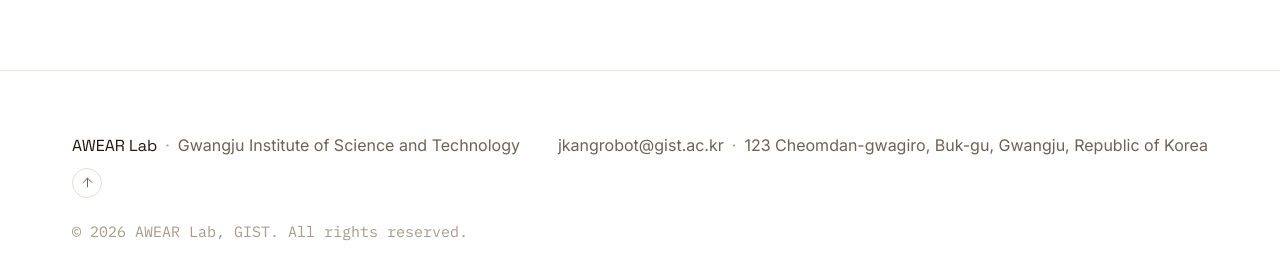
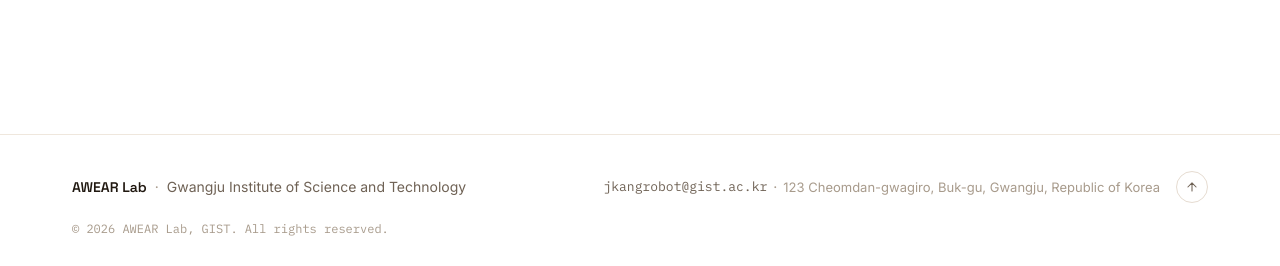
Before and after one commit to TaeHwan-Gwak/webpage_awear, a Vue app: page / in a window 1280 px wide. Shown: the part 2406-2672 px from the top of the page. Built offline with nearby package versions, Linux system fonts and the light colour scheme; no server answers; the database is empty.

Commit message:
style: footer

```diff
--- a/src/components/TheFooter.vue
+++ b/src/components/TheFooter.vue
@@ -1,28 +1,39 @@
 <template>
   <footer class="footer">
     <div class="footer-inner">
+      <!-- 좌측: 연구실 명칭 & 기관명 -->
       <div class="left">
         <span class="brand">AWEAR Lab</span>
         <span class="divider">·</span>
-        <span>Gwangju Institute of Science and Technology</span>
+        <a href="https://www.gist.ac.kr/en/" target="_blank" rel="noreferrer" class="affil-link">
+          Gwangju Institute of Science and Technology
+        </a>
       </div>
 
+      <!-- 우측: 이메일 & 주소 & Top 버튼 -->
       <div class="right">
-        <span>jkangrobot@gist.ac.kr</span>
-        <span class="divider">·</span>
-        <span>123 Cheomdan-gwagiro, Buk-gu, Gwangju, Republic of Korea</span>
-      </div>
+        <div class="contact-group">
+          <a href="mailto:jkangrobot@gist.ac.kr" class="email">
+            jkangrobot@gist.ac.kr
+          </a>
+          <span class="divider">·</span>
+          <span class="address">
+            123 Cheomdan-gwagiro, Buk-gu, Gwangju, Republic of Korea
+          </span>
+        </div>
 
-      <div class="social">
-        <a href="#" aria-label="Back to top">
+        <a href="#" class="back-to-top" aria-label="Back to top">
           <svg viewBox="0 0 24 24" aria-hidden="true">
-            <path d="M12 19V5M5 12l7-7 7 7" fill="none" stroke="currentColor" stroke-width="1.6" stroke-linecap="round"
-              stroke-linejoin="round" />
+            <path d="M12 19V5M5 12l7-7 7 7" stroke-width="1.8" stroke-linecap="round" stroke-linejoin="round" />
           </svg>
         </a>
       </div>
     </div>
-    <div class="legal">© {{ year }} AWEAR Lab, GIST. All rights reserved.</div>
+
+    <!-- 하단 저작권 -->
+    <div class="legal">
+      <p>© {{ year }} AWEAR Lab, GIST. All rights reserved.</p>
+    </div>
   </footer>
 </template>
 
--- a/src/components/styles/TheFooter.css
+++ b/src/components/styles/TheFooter.css
@@ -1,69 +1,146 @@
 .footer {
+  margin-top: 64px;
   border-top: 1px solid var(--border-soft);
+  background: var(--bg);
 
   .footer-inner {
     max-width: var(--page-max);
     margin: 0 auto;
-    padding: 64px 32px 0;
+    padding: 36px 32px 0;
     display: flex;
     justify-content: space-between;
     align-items: center;
+    gap: 20px;
+    font-size: 14px;
+    color: var(--text-muted);
+
+    .left {
+      display: inline-flex;
+      align-items: center;
       flex-wrap: wrap;
-    gap: 12px;
-    font-size: 16px;
-    color: var(--text-muted);
+      gap: 4px;
 
       .brand {
         color: var(--text);
         font-family: var(--font-display);
+        font-weight: 600;
       }
 
       .divider {
-      margin: 0 8px;
+        margin: 0 4px;
         color: var(--text-faint);
       }
 
-    .social {
+      .affil-link {
+        color: var(--text-muted);
+        text-decoration: none;
+        transition: color 0.15s ease;
+
+        &:hover {
+          color: var(--text);
+        }
+      }
+    }
+
+    .right {
       display: flex;
-      gap: 12px;
+      align-items: center;
+      gap: 16px;
 
-      a {
-        width: 30px;
-        height: 30px;
+      .contact-group {
+        display: flex;
+        align-items: center;
+        flex-wrap: wrap;
+        gap: 6px;
+
+        .email {
+          color: var(--text-muted);
+          text-decoration: none;
+          font-family: var(--font-mono);
+          font-size: 13px;
+          transition: color 0.15s ease;
+
+          &:hover {
+            color: var(--orange-deep);
+          }
+        }
+
+        .divider {
+          color: var(--text-faint);
+        }
+
+        .address {
+          font-size: 13px;
+          color: var(--text-faint);
+        }
+      }
+
+      .back-to-top {
+        flex-shrink: 0;
+        width: 32px;
+        height: 32px;
         border-radius: 50%;
         border: 1px solid var(--border);
-        display: flex;
+        display: inline-flex;
         align-items: center;
         justify-content: center;
         color: var(--text-muted);
-        transition: border-color 0.2s ease, color 0.2s ease;
+        background: var(--bg);
+        transition: all 0.2s ease;
 
         &:hover {
           border-color: var(--orange);
           color: var(--orange-deep);
-        }
+          transform: translateY(-2px);
         }
 
         svg {
-        width: 15px;
-        height: 15px;
+          width: 14px;
+          height: 14px;
           stroke: currentColor;
           fill: none;
         }
       }
+    }
 
-    @media (max-width: 640px) {
+    @media (max-width: 768px) {
       flex-direction: column;
       align-items: flex-start;
+      gap: 14px;
+      padding: 28px 20px 0;
+
+      .right {
+        width: 100%;
+        justify-content: space-between;
+        align-items: flex-end;
+
+        .contact-group {
+          flex-direction: column;
+          align-items: flex-start;
+          gap: 4px;
+
+          .divider {
+            display: none;
+          }
+        }
+      }
     }
   }
 
   .legal {
     max-width: var(--page-max);
-    margin: 24px auto 0;
+    margin: 16px auto 0;
     padding: 0 32px 28px;
-    font-size: 15px;
+
+    p {
+      margin: 0;
+      font-size: 12px;
       color: var(--text-faint);
       font-family: var(--font-mono);
     }
+
+    @media (max-width: 768px) {
+      padding: 0 20px 24px;
     }
+  }
+}
```
Lines whose indentation alone changed are shown as unchanged.
